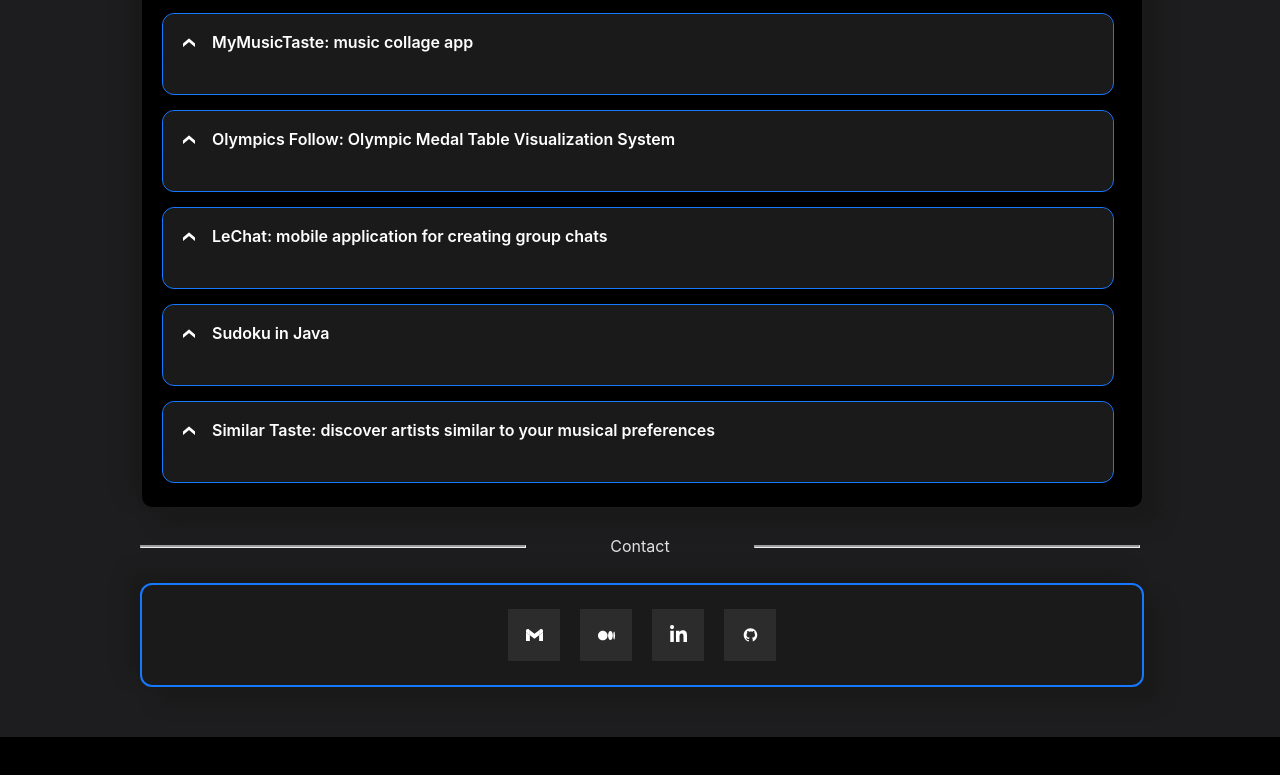
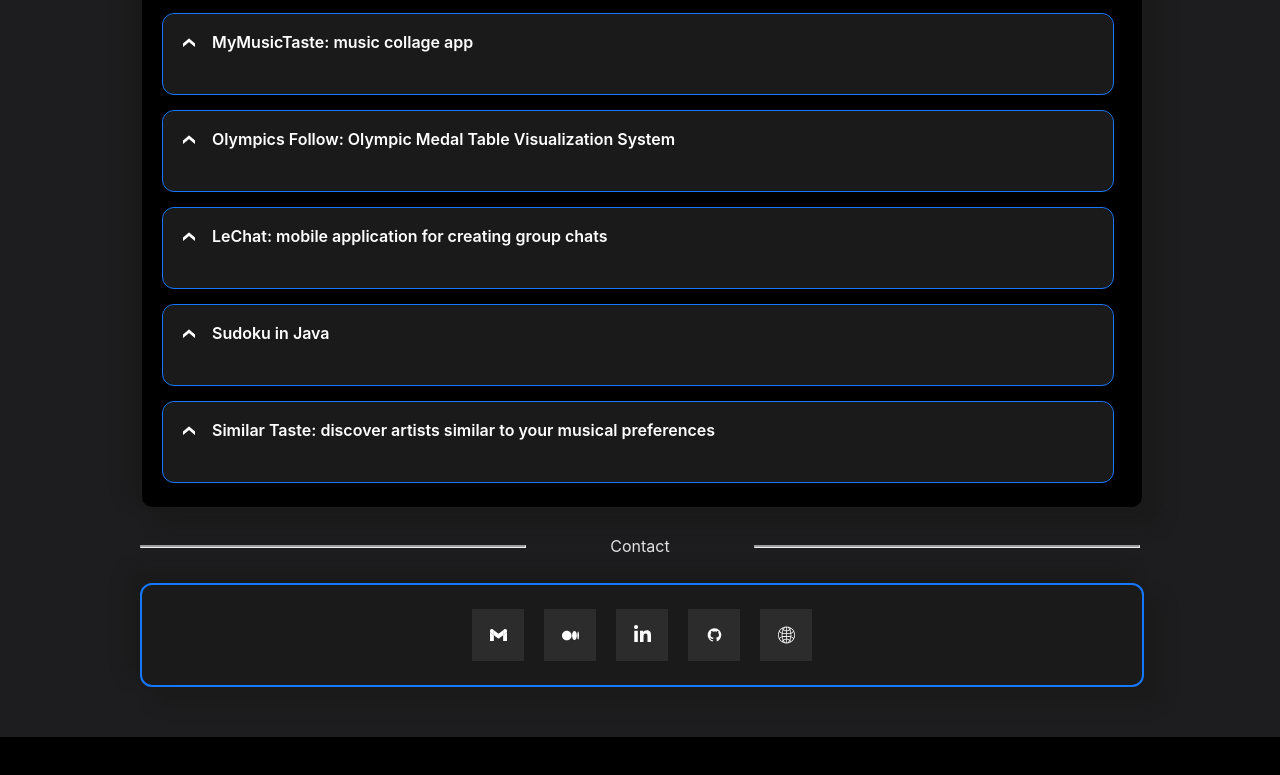
Before and after one commit to vlopess/PersonalSite, a React (Vite) app: page / in a window 1280 px wide. Shown: the part 2263-3038 px from the top of the page. Built offline with nearby package versions, Linux system fonts and the light colour scheme.

Commit message:
[ADD] - Adicionando o link para site pessoal

```diff
--- a/src/components/ContatosList/ContatosList.css
+++ b/src/components/ContatosList/ContatosList.css
@@ -42,6 +42,24 @@
     border-radius: 15px;
 }
 
+.containerFive {
+    & svg circle{
+        fill: rgb(44, 44, 44);
+
+        & path {
+            fill: #231F20;
+        }
+    }
+}
+
+.containerFive:hover {
+    background-color: rgb(44, 44, 44);
+    transition-duration: 0.3s;
+    transform: scale(1.3);
+    border-radius: 15px;
+}
+
+
 .socialContainer:active {
     transform: scale(0.9);
     transition-duration: 0.3s;
--- a/src/components/ContatosList/ContatosList.jsx
+++ b/src/components/ContatosList/ContatosList.jsx
@@ -14,16 +14,21 @@ export const ContatosList = () => {
             </a>
 
             <a href="https://medium.com/@Victorldev" target={"_blank"} className="socialContainer containerTwo">
-                <svg className="socialSvg" width="24px" viewBox="0 -55 256 256" version="1.1" xmlns="http://www.w3.org/2000/svg" xmlns:xlink="http://www.w3.org/1999/xlink" preserveAspectRatio="xMidYMid">
+                <svg className="socialSvg" width="24px" viewBox="0 -55 256 256" version="1.1"
+                     xmlns="http://www.w3.org/2000/svg" xmlns:xlink="http://www.w3.org/1999/xlink"
+                     preserveAspectRatio="xMidYMid">
                     <g>
-                        <path d="M72.2009141,1.42108547e-14 C112.076502,1.42108547e-14 144.399375,32.5485469 144.399375,72.6964154 C144.399375,112.844284 112.074049,145.390378 72.2009141,145.390378 C32.327779,145.390378 0,112.844284 0,72.6964154 C0,32.5485469 32.325326,1.42108547e-14 72.2009141,1.42108547e-14 Z M187.500628,4.25836743 C207.438422,4.25836743 223.601085,34.8960455 223.601085,72.6964154 L223.603538,72.6964154 C223.603538,110.486973 207.440875,141.134463 187.503081,141.134463 C167.565287,141.134463 151.402624,110.486973 151.402624,72.6964154 C151.402624,34.9058574 167.562834,4.25836743 187.500628,4.25836743 Z M243.303393,11.3867175 C250.314,11.3867175 256,38.835526 256,72.6964154 C256,106.547493 250.316453,134.006113 243.303393,134.006113 C236.290333,134.006113 230.609239,106.554852 230.609239,72.6964154 C230.609239,38.837979 236.292786,11.3867175 243.303393,11.3867175 Z" fill="#000000">
+                        <path
+                            d="M72.2009141,1.42108547e-14 C112.076502,1.42108547e-14 144.399375,32.5485469 144.399375,72.6964154 C144.399375,112.844284 112.074049,145.390378 72.2009141,145.390378 C32.327779,145.390378 0,112.844284 0,72.6964154 C0,32.5485469 32.325326,1.42108547e-14 72.2009141,1.42108547e-14 Z M187.500628,4.25836743 C207.438422,4.25836743 223.601085,34.8960455 223.601085,72.6964154 L223.603538,72.6964154 C223.603538,110.486973 207.440875,141.134463 187.503081,141.134463 C167.565287,141.134463 151.402624,110.486973 151.402624,72.6964154 C151.402624,34.9058574 167.562834,4.25836743 187.500628,4.25836743 Z M243.303393,11.3867175 C250.314,11.3867175 256,38.835526 256,72.6964154 C256,106.547493 250.316453,134.006113 243.303393,134.006113 C236.290333,134.006113 230.609239,106.554852 230.609239,72.6964154 C230.609239,38.837979 236.292786,11.3867175 243.303393,11.3867175 Z"
+                            fill="#000000">
 
                         </path>
                     </g>
                 </svg>
             </a>
 
-            <a href="https://www.linkedin.com/in/victor-lopes-541380301/" target={"_blank"} className="socialContainer containerThree">
+            <a href="https://www.linkedin.com/in/victor-lopes-541380301/" target={"_blank"}
+               className="socialContainer containerThree">
                 <svg className="socialSvg linkdinSvg" viewBox="0 0 448 512">
                     <path
                         d="M100.28 448H7.4V148.9h92.88zM53.79 108.1C24.09 108.1 0 83.5 0 53.8a53.79 53.79 0 0 1 107.58 0c0 29.7-24.1 54.3-53.79 54.3zM447.9 448h-92.68V302.4c0-34.7-.7-79.2-48.29-79.2-48.29 0-55.69 37.7-55.69 76.7V448h-92.78V148.9h89.08v40.8h1.3c12.4-23.5 42.69-48.3 87.88-48.3 94 0 111.28 61.9 111.28 142.3V448z"
@@ -31,7 +36,57 @@ export const ContatosList = () => {
                 </svg>
             </a>
             <a href="https://github.com/vlopess" target={"_blank"} className="socialContainer containerFour">
-                <svg className="socialSvg" xmlns="http://www.w3.org/2000/svg"  viewBox="0 0 30 30" width="30px" height="30px">    <path d="M15,3C8.373,3,3,8.373,3,15c0,5.623,3.872,10.328,9.092,11.63C12.036,26.468,12,26.28,12,26.047v-2.051 c-0.487,0-1.303,0-1.508,0c-0.821,0-1.551-0.353-1.905-1.009c-0.393-0.729-0.461-1.844-1.435-2.526 c-0.289-0.227-0.069-0.486,0.264-0.451c0.615,0.174,1.125,0.596,1.605,1.222c0.478,0.627,0.703,0.769,1.596,0.769 c0.433,0,1.081-0.025,1.691-0.121c0.328-0.833,0.895-1.6,1.588-1.962c-3.996-0.411-5.903-2.399-5.903-5.098 c0-1.162,0.495-2.286,1.336-3.233C9.053,10.647,8.706,8.73,9.435,8c1.798,0,2.885,1.166,3.146,1.481C13.477,9.174,14.461,9,15.495,9 c1.036,0,2.024,0.174,2.922,0.483C18.675,9.17,19.763,8,21.565,8c0.732,0.731,0.381,2.656,0.102,3.594 c0.836,0.945,1.328,2.066,1.328,3.226c0,2.697-1.904,4.684-5.894,5.097C18.199,20.49,19,22.1,19,23.313v2.734 c0,0.104-0.023,0.179-0.035,0.268C23.641,24.676,27,20.236,27,15C27,8.373,21.627,3,15,3z"/></svg>
+                <svg className="socialSvg" xmlns="http://www.w3.org/2000/svg" viewBox="0 0 30 30" width="30px"
+                     height="30px">
+                    <path
+                        d="M15,3C8.373,3,3,8.373,3,15c0,5.623,3.872,10.328,9.092,11.63C12.036,26.468,12,26.28,12,26.047v-2.051 c-0.487,0-1.303,0-1.508,0c-0.821,0-1.551-0.353-1.905-1.009c-0.393-0.729-0.461-1.844-1.435-2.526 c-0.289-0.227-0.069-0.486,0.264-0.451c0.615,0.174,1.125,0.596,1.605,1.222c0.478,0.627,0.703,0.769,1.596,0.769 c0.433,0,1.081-0.025,1.691-0.121c0.328-0.833,0.895-1.6,1.588-1.962c-3.996-0.411-5.903-2.399-5.903-5.098 c0-1.162,0.495-2.286,1.336-3.233C9.053,10.647,8.706,8.73,9.435,8c1.798,0,2.885,1.166,3.146,1.481C13.477,9.174,14.461,9,15.495,9 c1.036,0,2.024,0.174,2.922,0.483C18.675,9.17,19.763,8,21.565,8c0.732,0.731,0.381,2.656,0.102,3.594 c0.836,0.945,1.328,2.066,1.328,3.226c0,2.697-1.904,4.684-5.894,5.097C18.199,20.49,19,22.1,19,23.313v2.734 c0,0.104-0.023,0.179-0.035,0.268C23.641,24.676,27,20.236,27,15C27,8.373,21.627,3,15,3z"/>
+                </svg>
+            </a>
+            <a href="https://victorsites.pythonanywhere.com/" target={"_blank"}
+               className="socialContainer containerFive">
+                <svg className="socialSvg" height="30px" width="30px" version="1.1" id="Layer_1"
+                     xmlns="http://www.w3.org/2000/svg"
+                     xmlnsXlink="http://www.w3.org/1999/xlink"
+                     viewBox="0 0 512 512" xmlSpace="preserve">
+                    <circle cx="256" cy="256" r="244.494"/>
+                    <path d="M512,256c0-68.38-26.63-132.668-74.981-181.019C388.668,26.629,324.38,0,256,0
+                        C187.619,0,123.332,26.629,74.98,74.981C26.629,123.332,0,187.62,0,256s26.629,132.668,74.981,181.02
+                        C123.332,485.371,187.619,512,256,512c68.38,0,132.668-26.629,181.019-74.98C485.37,388.668,512,324.38,512,256z M471.909,343.53
+                        c-19.928-18.858-45.447-32.163-73.256-41.424c1.522-15.065,2.31-30.482,2.31-46.11c0-15.627-0.788-31.041-2.31-46.105
+                        c27.808-9.262,53.326-22.568,73.253-41.428c11.004,27.041,17.084,56.59,17.084,87.537
+                        C488.989,286.944,482.91,316.491,471.909,343.53z M134.044,255.997c0-13.405,0.605-26.63,1.778-39.577
+                        c36.192,9.092,74.607,12.428,108.671,13.017v53.127c-34.062,0.589-72.477,3.926-108.671,13.015
+                        C134.649,282.631,134.044,269.404,134.044,255.997z M244.492,487.923c-27.028-4.988-52.52-27.467-72.765-64.557
+                        c-0.366-0.67-0.72-1.354-1.082-2.031c23.512-16.669,48.395-26.35,73.846-28.595V487.923z M267.503,392.742
+                        c25.452,2.244,50.336,11.923,73.846,28.593c-0.361,0.678-0.717,1.362-1.083,2.033c-20.244,37.088-45.737,59.569-72.764,64.557
+                        L267.503,392.742L267.503,392.742z M267.503,24.069c27.027,4.988,52.52,27.469,72.764,64.557c0.366,0.67,0.72,1.353,1.082,2.03
+                        c-23.508,16.669-48.391,26.35-73.845,28.593L267.503,24.069L267.503,24.069z M244.492,119.248
+                        c-25.452-2.245-50.336-11.927-73.844-28.596c0.36-0.675,0.715-1.358,1.079-2.026c20.245-37.088,45.737-59.569,72.765-64.557V119.248
+                        z M267.503,142.33c29.093-2.161,57.341-12.516,83.846-30.581c10.24,24.369,17.697,51.963,22.064,81.453
+                        c-30.339,7.986-65.981,12.485-105.91,13.207V142.33L267.503,142.33z M359.606,76.051c-8.943-16.111-18.913-29.839-29.674-41.011
+                        c17.006,5.704,33.138,13.326,48.15,22.598C372.056,64.299,365.89,70.433,359.606,76.051z M152.391,76.048
+                        c-6.283-5.617-12.448-11.75-18.472-18.408c15.009-9.271,31.139-16.891,48.142-22.596C171.3,46.213,161.333,59.94,152.391,76.048z
+                         M244.492,142.33v64.079c-39.929-0.723-75.572-5.221-105.912-13.208c4.368-29.491,11.824-57.085,22.064-81.454
+                        C187.152,129.813,215.399,140.168,244.492,142.33z M244.492,305.59v64.069c-29.091,2.162-57.339,12.518-83.847,30.583
+                        c-10.239-24.368-17.696-51.958-22.063-81.446C168.921,310.81,204.564,306.313,244.492,305.59z M152.394,435.933
+                        c8.943,16.109,18.905,29.851,29.665,41.024c-17.008-5.707-33.142-13.329-48.154-22.604
+                        C139.936,447.689,146.105,441.553,152.394,435.933z M359.601,435.929c6.29,5.622,12.462,11.759,18.492,18.424
+                        c-15.015,9.276-31.15,16.899-48.161,22.606C340.694,465.785,350.658,452.041,359.601,435.929z M267.503,369.658v-64.069
+                        c39.928,0.723,75.57,5.22,105.909,13.205c-4.368,29.488-11.823,57.078-22.062,81.445
+                        C324.842,382.175,296.594,371.82,267.503,369.658z M267.503,282.564v-53.127c34.062-0.588,72.477-3.926,108.669-13.016
+                        c1.172,12.946,1.778,26.171,1.778,39.576c0,13.408-0.605,26.633-1.778,39.582C339.979,286.489,301.566,283.152,267.503,282.564z
+                         M461.504,146.317c-0.075,0.077-0.156,0.144-0.23,0.223c-15.45,16.585-37.696,29.965-65.643,39.852
+                        c-5.066-32.301-13.662-62.5-25.437-89.027c9.267-7.87,18.272-16.743,26.983-26.577C423.646,91.013,445.669,116.767,461.504,146.317z
+                         M114.821,70.789c8.71,9.833,17.715,18.705,26.98,26.573c-11.776,26.527-20.372,56.726-25.438,89.028
+                        c-27.946-9.887-50.19-23.266-65.638-39.851c-0.074-0.079-0.154-0.146-0.229-0.222C66.331,116.767,88.354,91.014,114.821,70.789z
+                         M40.095,168.463c19.925,18.859,45.443,32.164,73.248,41.426c-1.522,15.064-2.31,30.48-2.31,46.106
+                        c0,15.629,0.788,31.046,2.31,46.112c-27.807,9.261-53.325,22.565-73.252,41.421C29.09,316.491,23.011,286.944,23.011,256
+                        C23.011,225.053,29.091,195.505,40.095,168.463z M50.491,365.675c0.076-0.077,0.158-0.145,0.232-0.226
+                        c15.45-16.582,37.695-29.958,65.641-39.844c5.066,32.297,13.662,62.494,25.434,89.019c-9.268,7.87-18.277,16.743-26.989,26.577
+                        C88.345,420.977,66.325,395.224,50.491,365.675z M397.189,441.202c-8.714-9.835-17.723-18.709-26.992-26.58
+                        c11.774-26.525,20.368-56.72,25.433-89.018c27.947,9.884,50.194,23.262,65.645,39.845c0.075,0.081,0.156,0.147,0.234,0.226
+                        C445.675,395.225,423.654,420.978,397.189,441.202z"/>
+                </svg>
             </a>
         </div>
 
```
